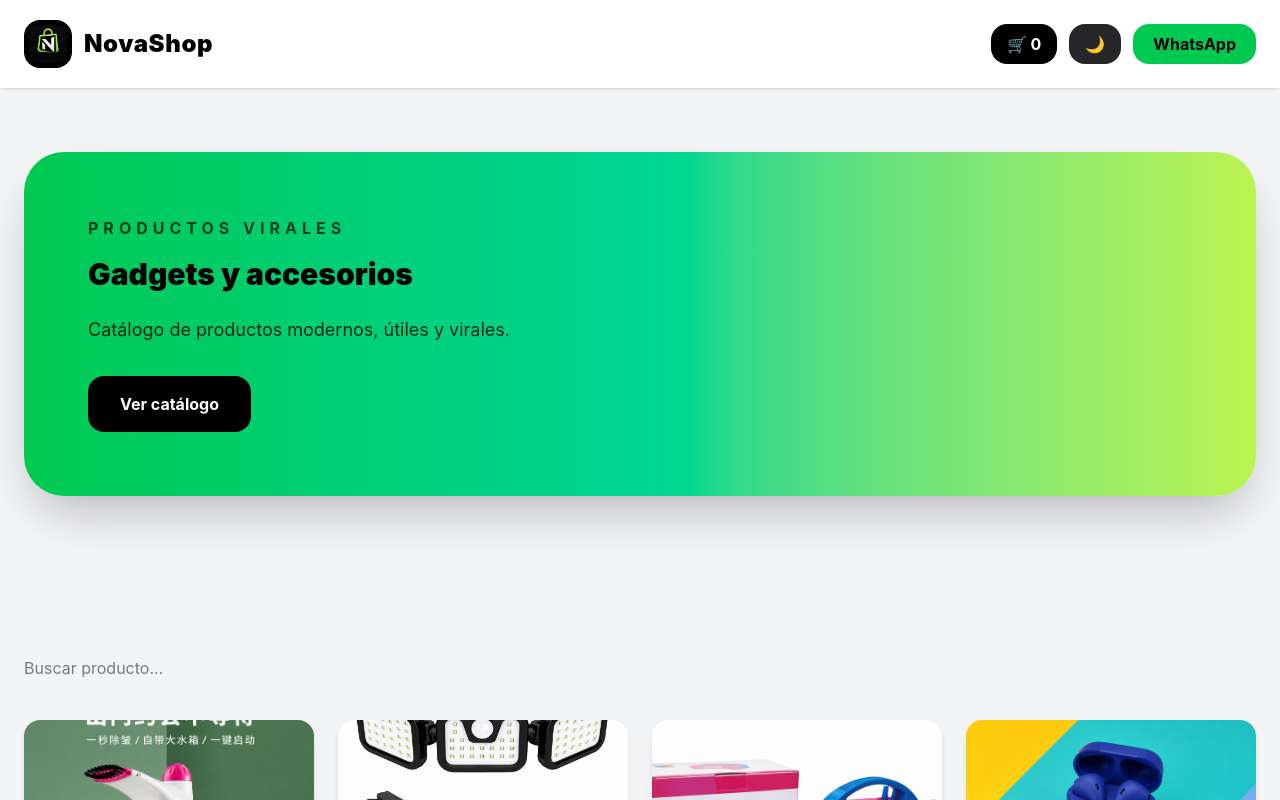
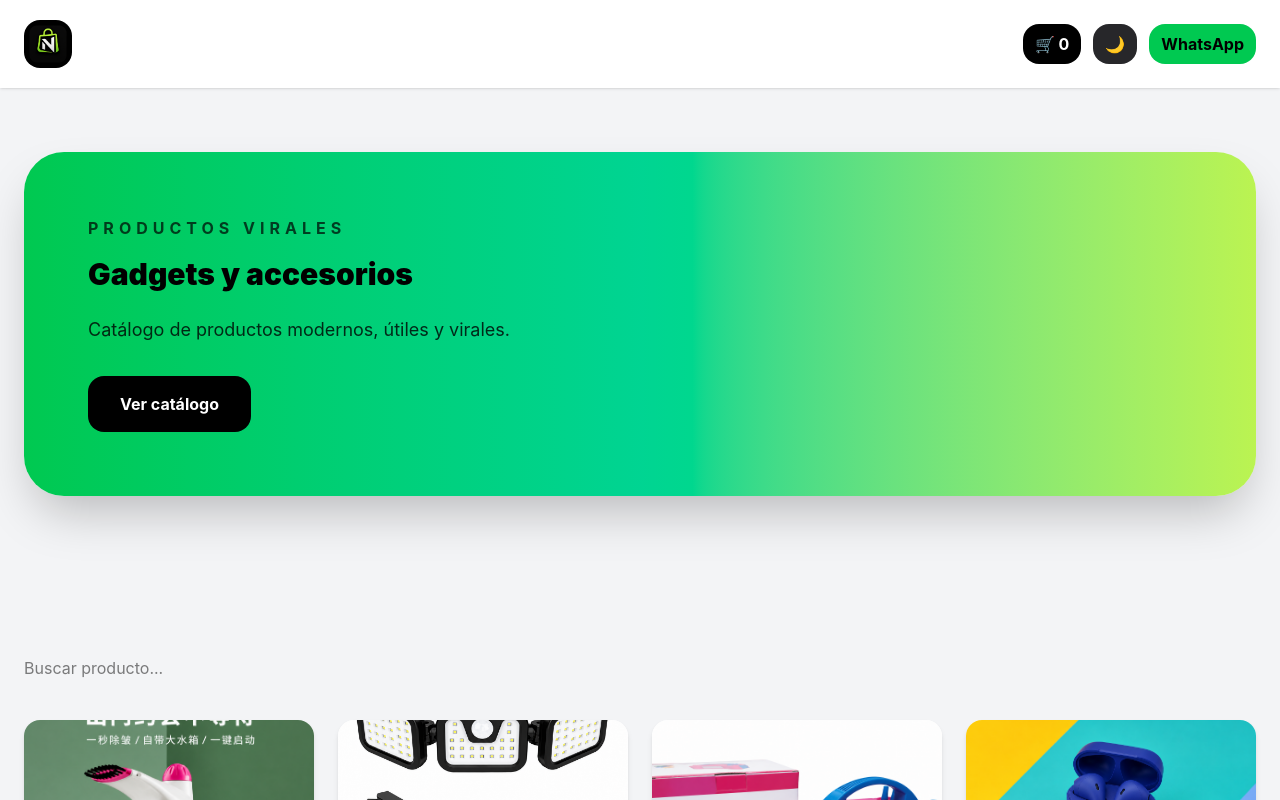
Before and after one commit to cxavicontreras/catalogo, a React (Vite) app: page / in a window 1280 px wide. Shown: the top 800 px of the page. Built offline with nearby package versions, Linux system fonts and the light colour scheme.

Commit message:
fix buttons and h1  text

```diff
--- a/src/App.jsx
+++ b/src/App.jsx
@@ -363,27 +363,17 @@ export default function App() {
 >
         <div className="max-w-7xl mx-auto px-6 py-5 flex justify-between items-center">
 
-          <div className="flex items-center gap-3">
-
-  <img
-    src={logo}
-    alt="NovaShop"
-    className="w-12 h-12 rounded-2xl"
-  />
-
-  <h1
-    className={`
-    text-2xl font-black tracking-wide
-
-    ${darkMode
-      ? "text-white"
-      : "text-black"}
-  `}
-  >
-    NovaShop
-  </h1>
-
-</div>
+         <img
+  src={logo}
+  alt="NovaShop"
+  className="
+    w-12
+    h-12
+    rounded-2xl
+    hover:scale-105
+    transition
+  "
+/>
 
           <div className="flex gap-3">
 
@@ -393,7 +383,7 @@ export default function App() {
             bg-black
             hover:bg-zinc-800
             text-white
-              px-4
+              px-3
               py-2
               rounded-2xl
               font-bold
@@ -409,7 +399,7 @@ export default function App() {
     bg-zinc-800
     hover:bg-zinc-700
     text-white
-    px-4
+    px-3
     py-2
     rounded-2xl
     font-bold
@@ -427,7 +417,7 @@ export default function App() {
     bg-green-500
     hover:bg-green-400
     text-black
-    px-5
+    px-3
     py-2
     rounded-2xl
     font-bold
```
